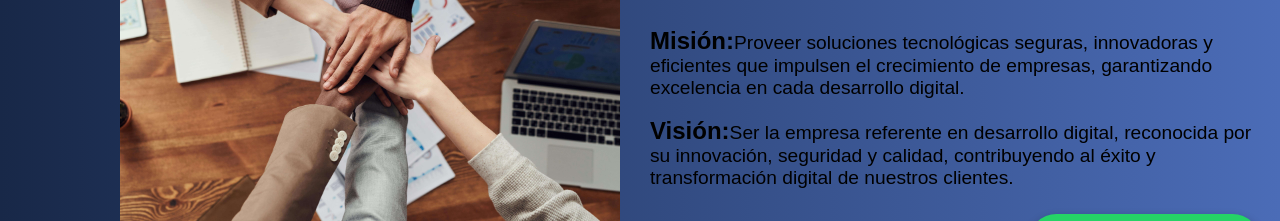
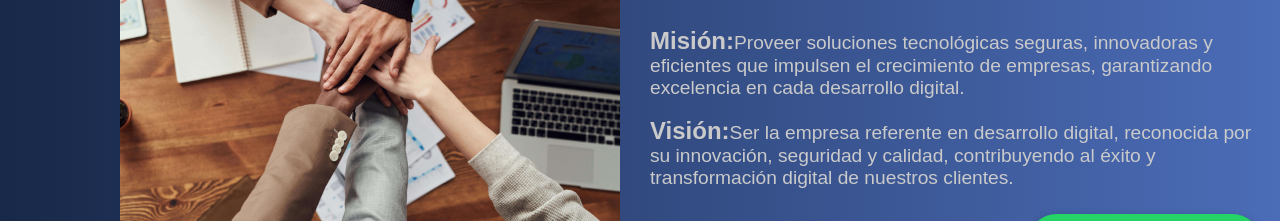
Before and after one commit to ALVMR27/SiteMasters, a plain HTML site: page index.html in a window 1280 px wide. Shown: the part 511-732 px from the top of the page. Drawn offline with Linux system fonts and the light colour scheme.

Commit message:
cambios colores

```diff
--- a/styles.css
+++ b/styles.css
@@ -128,7 +128,7 @@ header {
     }
 .text p {
         font-size: 1.2rem;
-        color: #000000;
+        color: #cacaca
     }
 .text p span {
         font-size: 1.5rem;
@@ -166,6 +166,7 @@ header {
         box-shadow: 0px 4px 10px rgba(0, 0, 0, 0.2);
         transition: transform 0.3s ease-in-out;
         font-weight: bold;
+
     }
 .plan ul {
         list-style: none;
@@ -200,6 +201,7 @@ header {
 .standard {
 
         background-color: #7fdcf8;
+
     }
 
 .premium {
```
Also changed, not shown: assets/Diseño sin título.png (deleted), assets/logo.png (deleted).
